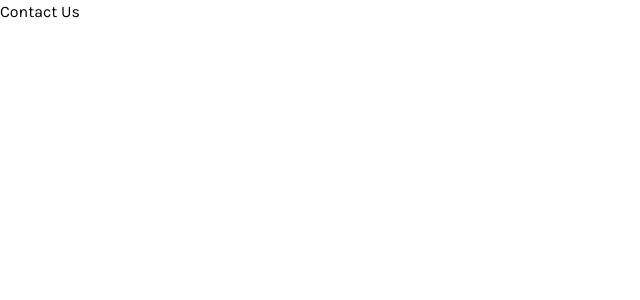
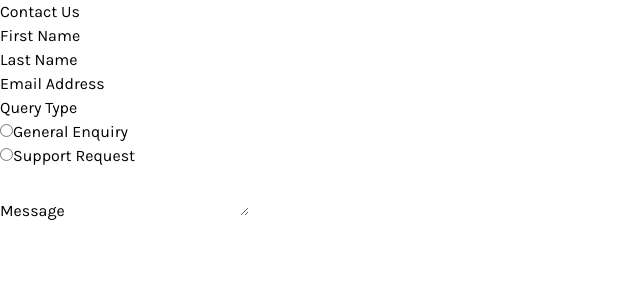
Before and after one commit to gabriel-de-azevedo/contact-form, a React (Vite) app: page / in a window 1280 px wide. Shown: the top 300 px of the page, without its empty margins (0-640 px from the left). Built offline with nearby package versions, Linux system fonts and the light colour scheme.

Commit message:
feat: form skeleton

```diff
--- a/src/components/ContactForm.jsx
+++ b/src/components/ContactForm.jsx
@@ -2,6 +2,43 @@ function ContactForm() {
   return (
     <form className="font-karla">
       <h1>Contact Us</h1>
+      <div>
+        <label htmlFor="first-name">First Name</label>
+        <input type="text" name="first-name" id="first-name" />
+      </div>
+      <div>
+        <label htmlFor="last-name">Last Name</label>
+        <input type="text" name="last-name" id="last-name" />
+      </div>
+      <div>
+        <label htmlFor="email-address">Email Address</label>
+        <input type="email" name="email-address" id="email-address" />
+      </div>
+      <div>
+        <label htmlFor="query-type">Query Type</label>
+        <div>
+          <input
+            type="radio"
+            id="general-enquiry"
+            name="query-type"
+            value="general-enquiry"
+          />
+          <label htmlFor="general-enquiry">General Enquiry</label>
+        </div>
+        <div>
+          <input
+            type="radio"
+            id="support-request"
+            name="query-type"
+            value="support-request"
+          />
+          <label htmlFor="support-request">Support Request</label>
+        </div>
+      </div>
+      <div>
+        <label htmlFor="message">Message</label>
+        <textarea name="message" id="message"></textarea>
+      </div>
       {/* First Name
         This field is required
 
```
